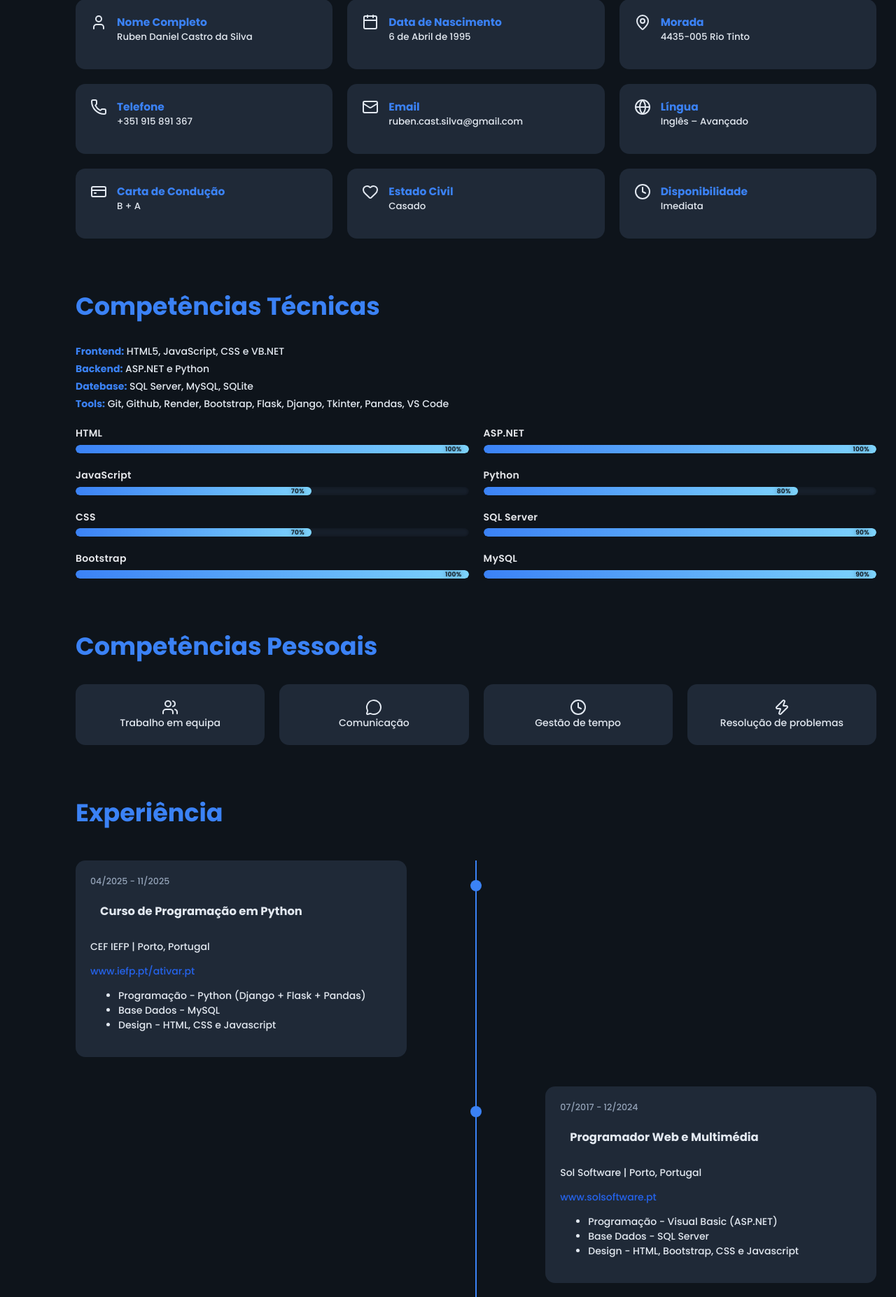
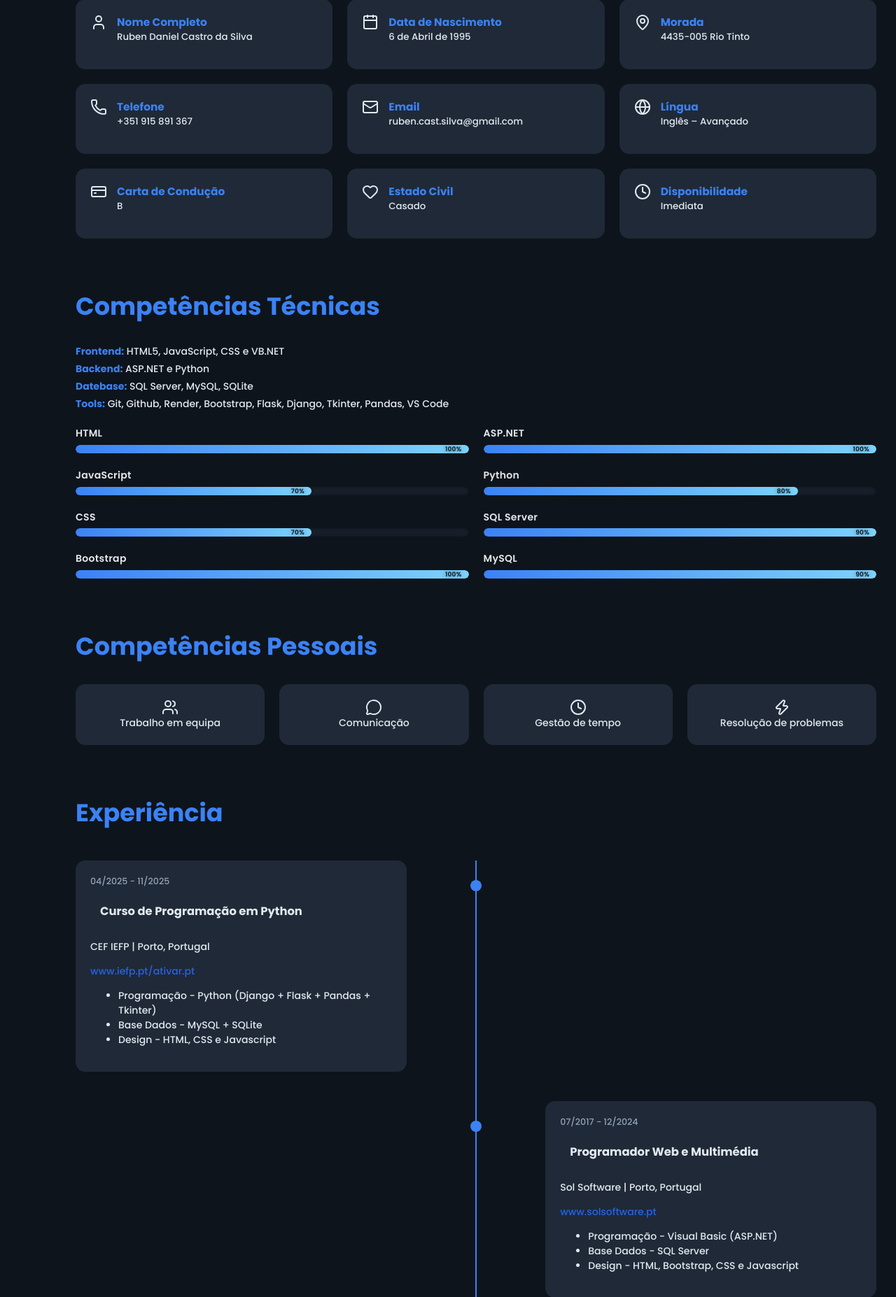
Before and after one commit to buzzz1995-ops/Portf-lio-Online, a Flask app: page / in a window 1280 px wide. Shown: the part 1023-2877 px from the top of the page at 70% size. Run offline with Flask 3, Linux system fonts and the light colour scheme.

Commit message:
Update index.html

```diff
--- a/templates/index.html
+++ b/templates/index.html
@@ -103,7 +103,7 @@
                     <i data-lucide="credit-card"></i>
                     <div class="dados-content">
                         <h3>Carta de Condução</h3>
-                        <p>B + A</p>
+                        <p>B</p>
                     </div>
                 </div>
                 <div class="dados-card">
@@ -218,8 +218,8 @@
                             <p>CEF IEFP | Porto, Portugal</p>
                             <p><a href="https://www.iefp.pt/ativar.pt" target="_blank">www.iefp.pt/ativar.pt</a></p>
                             <ul>
-                                <li>Programação - Python (Django + Flask + Pandas)</li>
-                                <li>Base Dados - MySQL</li>
+                                <li>Programação - Python (Django + Flask + Pandas + Tkinter)</li>
+                                <li>Base Dados - MySQL + SQLite</li>
                                 <li>Design - HTML, CSS e Javascript</li>
                             </ul>
                         </div>
```
